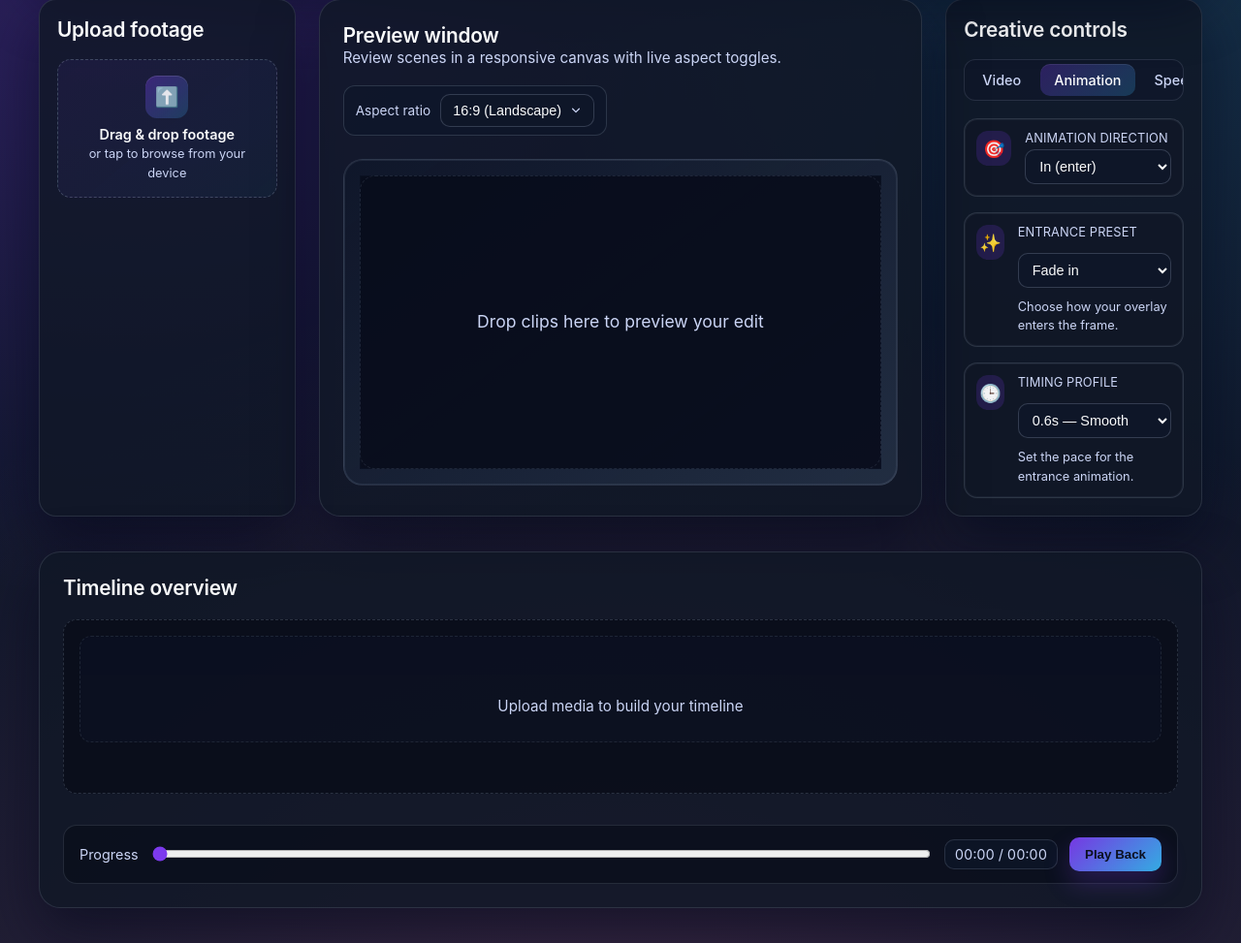
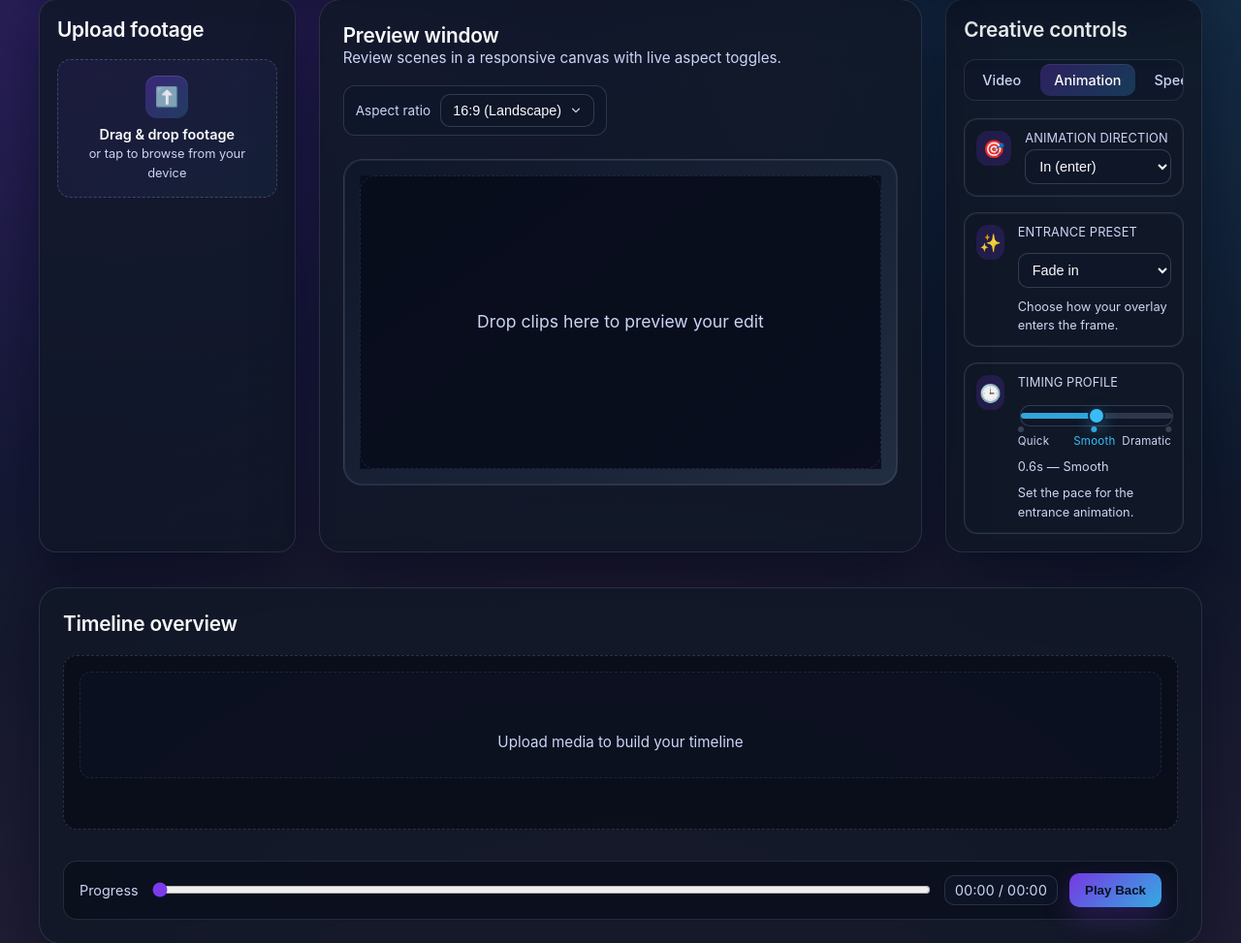
Before and after one commit to JackH23/JACK-CUT, a Flask app: page / in a window 1280 px wide, after a click on "Animation". Shown: the part 131-1104 px from the top of the page at 97% size. Run offline with Flask 2, Linux system fonts and the light colour scheme; some libraries are stand-ins or nearby versions.

Commit message:
Convert animation timing controls to line sliders

```diff
--- a/src/templates/home_content.css
+++ b/src/templates/home_content.css
@@ -974,6 +974,144 @@ body {
 .keyframe-track:focus-visible {
     outline: 2px solid rgba(56, 189, 248, 0.6);
     outline-offset: 2px;
+}
+
+.line-slider-group {
+    display: flex;
+    flex-direction: column;
+    gap: 6px;
+}
+
+.line-slider {
+    --line-slider-progress: 50%;
+    appearance: none;
+    width: 100%;
+    height: 22px;
+    background: transparent;
+    cursor: pointer;
+}
+
+.line-slider:focus-visible {
+    outline: none;
+}
+
+.line-slider::-webkit-slider-runnable-track {
+    height: 6px;
+    border-radius: 999px;
+    background: linear-gradient(
+        90deg,
+        rgba(56, 189, 248, 0.85) 0%,
+        rgba(56, 189, 248, 0.85) var(--line-slider-progress),
+        rgba(148, 163, 184, 0.24) var(--line-slider-progress),
+        rgba(148, 163, 184, 0.24) 100%
+    );
+}
+
+.line-slider::-moz-range-track {
+    height: 6px;
+    border-radius: 999px;
+    background: linear-gradient(
+        90deg,
+        rgba(56, 189, 248, 0.85) 0%,
+        rgba(56, 189, 248, 0.85) var(--line-slider-progress),
+        rgba(148, 163, 184, 0.24) var(--line-slider-progress),
+        rgba(148, 163, 184, 0.24) 100%
+    );
+}
+
+.line-slider::-webkit-slider-thumb {
+    appearance: none;
+    width: 18px;
+    height: 18px;
+    border-radius: 50%;
+    background: var(--accent-2);
+    border: 2px solid rgba(15, 23, 42, 0.9);
+    box-shadow: 0 6px 16px rgba(56, 189, 248, 0.35);
+    margin-top: -6px;
+    transition: transform 0.18s ease, box-shadow 0.18s ease;
+}
+
+.line-slider::-moz-range-thumb {
+    width: 18px;
+    height: 18px;
+    border-radius: 50%;
+    background: var(--accent-2);
+    border: 2px solid rgba(15, 23, 42, 0.9);
+    box-shadow: 0 6px 16px rgba(56, 189, 248, 0.35);
+    transition: transform 0.18s ease, box-shadow 0.18s ease;
+}
+
+.line-slider:active::-webkit-slider-thumb,
+.line-slider:focus-visible::-webkit-slider-thumb,
+.line-slider:active::-moz-range-thumb,
+.line-slider:focus-visible::-moz-range-thumb {
+    transform: scale(1.1);
+    box-shadow: 0 10px 22px rgba(56, 189, 248, 0.45);
+}
+
+
+.line-slider__labels {
+    position: relative;
+    height: 20px;
+    font-size: 0.72rem;
+    color: var(--text-secondary);
+    letter-spacing: 0.02em;
+    padding-top: 6px;
+}
+
+.line-slider__label {
+    position: absolute;
+    top: 0;
+    left: var(--slider-label-position);
+    transform: translateX(-50%);
+    white-space: nowrap;
+    text-align: center;
+}
+
+.line-slider__label[data-position="start"] {
+    transform: translateX(0%);
+    text-align: left;
+}
+
+.line-slider__label[data-position="end"] {
+    transform: translateX(-100%);
+    text-align: right;
+}
+
+.line-slider__label::before {
+    content: "";
+    position: absolute;
+    top: -8px;
+    width: 6px;
+    height: 6px;
+    border-radius: 50%;
+    background: rgba(148, 163, 184, 0.3);
+    left: 50%;
+    transform: translateX(-50%);
+}
+
+.line-slider__label[data-position="start"]::before {
+    left: 0%;
+    transform: translateX(0%);
+}
+
+.line-slider__label[data-position="end"]::before {
+    left: 100%;
+    transform: translateX(-100%);
+}
+
+.line-slider__label.is-active {
+    color: var(--accent-2);
+}
+
+.line-slider__label.is-active::before {
+    background: rgba(56, 189, 248, 0.85);
+}
+
+.line-slider__value {
+    font-size: 0.8rem;
+    color: var(--text-secondary);
+    letter-spacing: 0.01em;
 }
 
 .rotation-controls {
--- a/src/templates/home_content.html
+++ b/src/templates/home_content.html
@@ -183,11 +183,24 @@
                                         <div class="info-icon">🕒</div>
                                         <div class="info-item__body">
                                             <label for="animation-in-timing">Timing profile</label>
-                                            <select id="animation-in-timing">
-                                                <option value="short">0.3s — Quick</option>
-                                                <option value="medium" selected>0.6s — Smooth</option>
-                                                <option value="long">1s — Dramatic</option>
-                                            </select>
+                                            <div class="line-slider-group" data-slider="animation-in-timing">
+                                                <input
+                                                    type="range"
+                                                    class="line-slider"
+                                                    id="animation-in-timing"
+                                                    min="0"
+                                                    max="2"
+                                                    step="1"
+                                                    value="1"
+                                                    aria-describedby="animation-in-timing-value"
+                                                >
+                                                <div class="line-slider__labels" id="animation-in-timing-labels" aria-hidden="true">
+                                                    <span class="line-slider__label" data-index="0">Quick</span>
+                                                    <span class="line-slider__label" data-index="1">Smooth</span>
+                                                    <span class="line-slider__label" data-index="2">Dramatic</span>
+                                                </div>
+                                                <div class="line-slider__value" id="animation-in-timing-value">0.6s — Smooth</div>
+                                            </div>
                                             <p class="info-item__description">Set the pace for the entrance animation.</p>
                                         </div>
                                     </div>
@@ -212,12 +225,25 @@
                                         <div class="info-icon">⏳</div>
                                         <div class="info-item__body">
                                             <label for="animation-out-delay">Delay before exit</label>
-                                            <select id="animation-out-delay">
-                                                <option value="none" selected>No delay</option>
-                                                <option value="short">0.2s delay</option>
-                                                <option value="medium">0.5s delay</option>
-                                                <option value="long">1s delay</option>
-                                            </select>
+                                            <div class="line-slider-group" data-slider="animation-out-delay">
+                                                <input
+                                                    type="range"
+                                                    class="line-slider"
+                                                    id="animation-out-delay"
+                                                    min="0"
+                                                    max="3"
+                                                    step="1"
+                                                    value="0"
+                                                    aria-describedby="animation-out-delay-value"
+                                                >
+                                                <div class="line-slider__labels" id="animation-out-delay-labels" aria-hidden="true">
+                                                    <span class="line-slider__label" data-index="0">None</span>
+                                                    <span class="line-slider__label" data-index="1">0.2s</span>
+                                                    <span class="line-slider__label" data-index="2">0.5s</span>
+                                                    <span class="line-slider__label" data-index="3">1s</span>
+                                                </div>
+                                                <div class="line-slider__value" id="animation-out-delay-value">No delay</div>
+                                            </div>
                                             <p class="info-item__description">Add breathing room before the exit animation begins.</p>
                                         </div>
                                     </div>
```
Also changed, not shown: src/templates/home_content.js.
